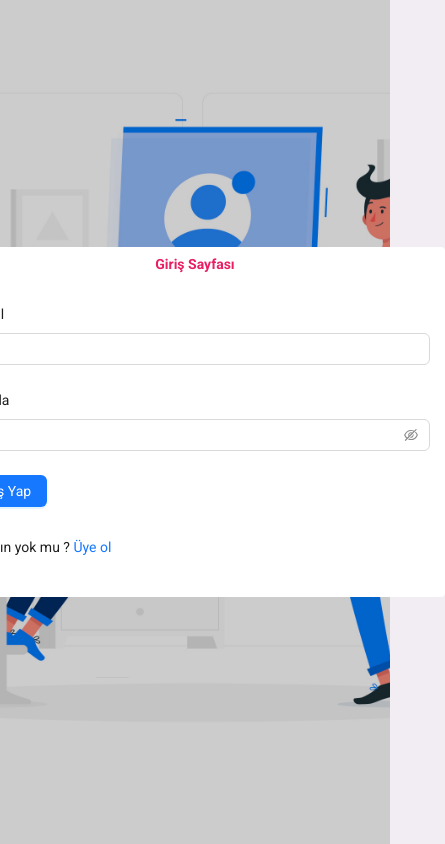
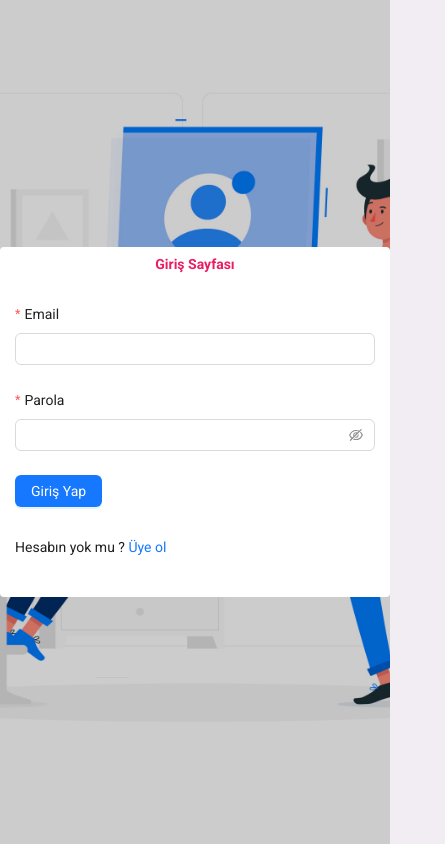
Before and after one commit to utkbkts/Comprehensive-budget-control-application, a React (Vite) app in the folder client/: page /login in a window 390 px wide. Shown: the whole page, 445 px wide, since content can reach past the window. Built offline with nearby package versions, Linux system fonts and the light colour scheme.

Commit message:
update scss

```diff
--- a/client/src/index.scss
+++ b/client/src/index.scss
@@ -1,5 +1,6 @@
 @import url("https://fonts.googleapis.com/css2?family=Roboto:ital,wght@0,100;0,300;0,400;0,500;0,700;0,900;1,100;1,300;1,400;1,500;1,700;1,900&display=swap");
 @import "./styles/variants.scss";
+@import "./styles/breakpoints.scss";
 * {
   margin: 0;
   padding: 0;
@@ -61,6 +62,9 @@ h1 {
     background: white;
     padding: 10px 15px;
     border-radius: 4px;
+    @include md {
+      width: 100%;
+    }
     .register-wrapper {
       display: grid;
       grid-template-columns: repeat(2, 1fr);
```
